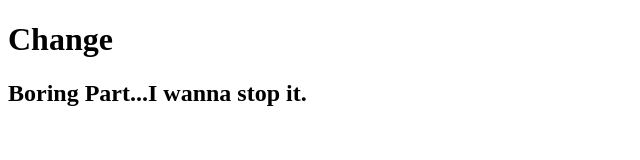
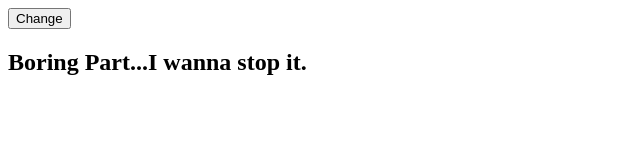
Before and after one commit to Blueblack319/Monotum, a website: page src/index.pug in a window 1280 px wide. Shown: the whole page, without its empty margins (0-640 px from the left). Drawn offline with nearby package versions, Linux system fonts and the light colour scheme; files that its build step writes are made by us from their sources; files whose address does not match are found by name.

Commit message:
End exercise

```diff
--- a/src/index.pug
+++ b/src/index.pug
@@ -6,9 +6,9 @@ html(lang="en")
         link(rel="stylesheet", href="css/style.css")
         title Chrome-App
     body
-        h1.key Change
+        button.button Change
 
-        h2.surface Boring Part...I wanna stop it.
+        h2.text Boring Part...I wanna stop it.
 
         script(src="js/main.js")
 
--- a/src/js/main.js
+++ /dev/null
@@ -1,30 +0,0 @@
-const key = document.querySelector(".key");
-const hidden = document.querySelector(".surface");
-
-const handleClick = () => {
-  hidden.innerHTML = "It's so exciting! I wanna keeping it real!!";
-  hidden.style.color = "red";
-};
-
-const handleResize = () => {
-  console.log("It was resized");
-  if (hidden.style.color !== "red") {
-    handleClick();
-  }
-};
-
-const handleFullscreen = () => {
-  console.log("From or to fullscreen");
-  hidden.style.color = "blue";
-};
-
-const view = () => {
-  window.addEventListener("resize", handleResize);
-  window.addEventListener("fullscreenchange", handleFullscreen);
-};
-
-const init = () => {
-  key.addEventListener("click", handleClick);
-  view();
-};
-init();
--- a/src/scss/style.scss
+++ b/src/scss/style.scss
@@ -0,0 +1,3 @@
+* {
+  box-sizing: border-box;
+}
```
Also changed, not shown: dist/css/style.css, dist/index.html, dist/js/main.js, src/js/clock.js (added), src/js/index.js (added).
